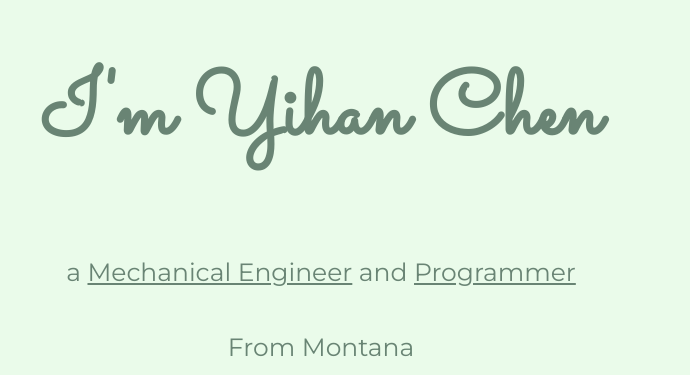
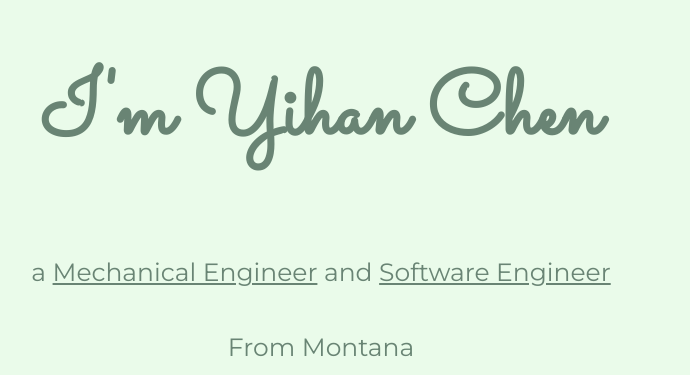
Before and after one commit to cgswjs/Personal_Site, a plain HTML site: page index.html in a window 1280 px wide. Shown: the top 375 px of the page, without its empty margins (319-1009 px from the left). Drawn offline with Linux system fonts and the light colour scheme.

Commit message:
Update index.html

```diff
--- a/index.html
+++ b/index.html
@@ -11,7 +11,7 @@
 	<div class="title">
 		<img class="topcloud" src="cloud.png" alt="could-img">
 		<h1>I'm Yihan Chen</h1>
-		<p>a <span class="occup">Mechanical Engineer</span> and <span class="occup">Programmer</span></p>
+		<p>a <span class="occup">Mechanical Engineer</span> and <span class="occup">Software Engineer</span></p>
 		<p>From Montana</p>
 		<img class="bottomcloud" src="cloud.png" alt="could-img">
 		<img src="mountain2.png" alt="mountain-img">
```
